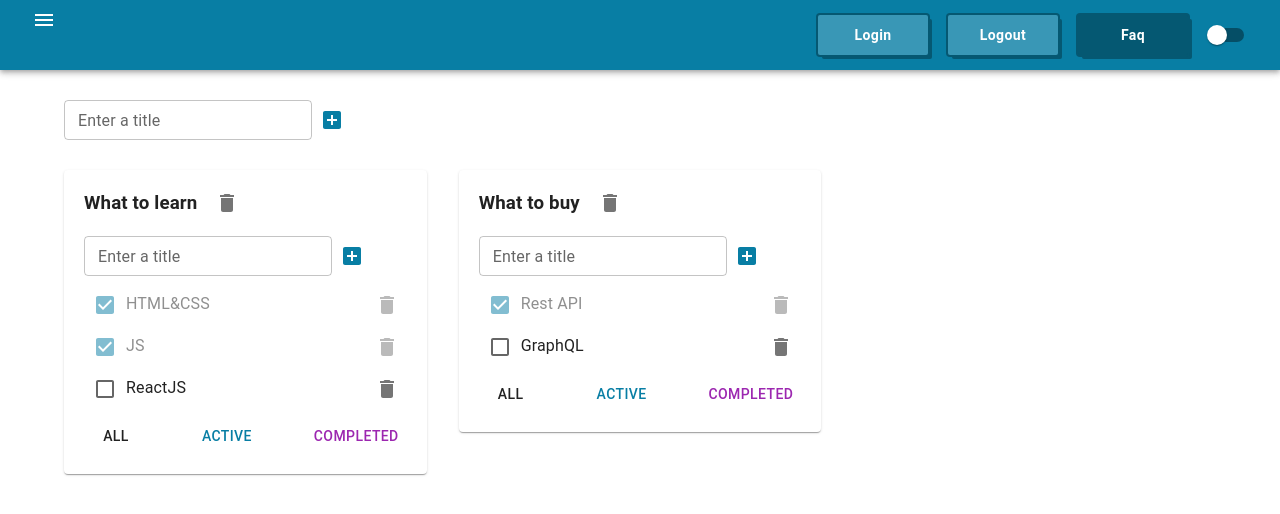
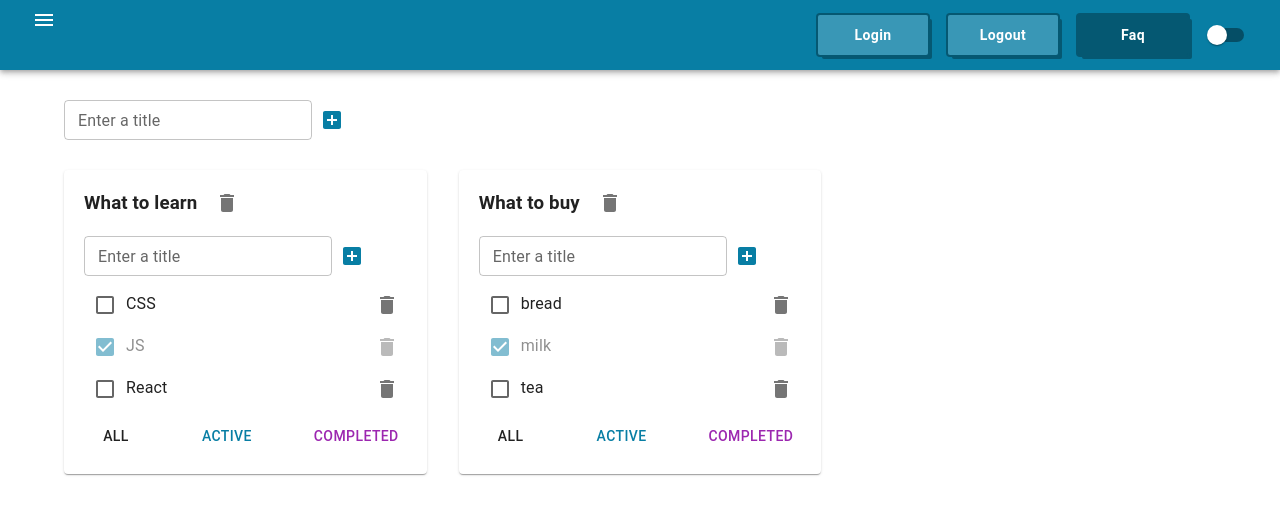
Before and after one commit to Maksimus39/Todolist, a React (Create React App) app: page / in a window 1280 px wide. Shown: the top 514 px of the page. Built offline with nearby package versions, Linux system fonts and the light colour scheme.

Commit message:
Update App component with new features and refactoring

```diff
--- a/src/App.tsx
+++ b/src/App.tsx
@@ -32,10 +32,6 @@ function App() {
     let todolistID1 = v1()
     let todolistID2 = v1()
 
-    // let [todolist, setTodolist] = useState<TodolistType[]>([
-    //     {id: todolistID1, title: 'What to learn', filter: 'all'},
-    //     {id: todolistID2, title: 'What to buy', filter: 'all'},
-    // ])
     let [todolist, dispatchTodolist] = useReducer(todolistsReducer, [
         {id: todolistID1, title: 'What to learn', filter: 'all'},
         {id: todolistID2, title: 'What to buy', filter: 'all'},
@@ -43,13 +39,14 @@ function App() {
 
     const [tasks, setTasks] = useState<TasksStateType>({
         [todolistID1]: [
-            {id: v1(), title: 'HTML&CSS', isDone: true},
-            {id: v1(), title: 'JS', isDone: true},
-            {id: v1(), title: 'ReactJS', isDone: false},
+            {id: '1', title: 'CSS', isDone: false},
+            {id: '2', title: 'JS', isDone: true},
+            {id: '3', title: 'React', isDone: false}
         ],
         [todolistID2]: [
-            {id: v1(), title: 'Rest API', isDone: true},
-            {id: v1(), title: 'GraphQL', isDone: false},
+            {id: '1', title: 'bread', isDone: false},
+            {id: '2', title: 'milk', isDone: true},
+            {id: '3', title: 'tea', isDone: false}
         ]
     })
 
@@ -60,12 +57,8 @@ function App() {
         }
         setTasks(newTodolistTasks)
     }
-    // функция фильтрации тасок
+    // функция фильтрации тудулистов
     const changeFilter = (filter: FilterValuesType, todolistId: string) => {
-        // const newTodolist = todolist.map(tl => {
-        //     return tl.id === todolistId ? {...tl, filter} : tl
-        // })
-        // setTodolist(newTodolist)
         const action = changeTodolistFilterAC(filter, todolistId)
         dispatchTodolist(action)
     }
@@ -88,37 +81,24 @@ function App() {
     }
     // функция удаления тудулиста
     const removeTodolist = (todolistId: string) => {
-        // const newTodolistID = todolist.filter(t => t.id !== todolistId)
-        // setTodolist(newTodolistID)
-        // delete tasks[todolistId]
-        // setTasks({...tasks})
         const action = removeTodolistAC(todolistId)
         dispatchTodolist(action)
     }
     // универсальная форма добавления тудулиста
     const addTodolist = (title: string) => {
-        // const todolistId1 = v1()
-        // const newTodolist: TodolistType = {
-        //     id: todolistId1,
-        //     title: title,
-        //     filter: 'all'
-        // }
-        // setTodolist([newTodolist, ...todolist])
-        // setTasks({...tasks, [todolistId1]: []})
         const action = addTodolistAC(title)
         dispatchTodolist(action)
     }
     // функция изменения названия таски
     const updateTask = (todolistId: string, taskID: string, title: string) => {
-        const newTitleTasks = {
+        const newTodolistTasks = {
             ...tasks,
-            [todolistId]: tasks[todolistId].map(t => t.id === taskID ? {...t, title: title} : t)
+            [todolistId]: tasks[todolistId].map(t => (t.id === taskID ? { ...t, title } : t)),
         }
-        setTasks(newTitleTasks)
+        setTasks(newTodolistTasks)
     }
     // функция переименования заголовка тудулиста
     const updateTodolist = (todolistId: string, title: string) => {
-        // setTodolist(todolist.map(t => t.id === todolistId ? {...t, title: title} : t))
         const action = changeTodolistTitleAC(todolistId, title)
         dispatchTodolist(action)
     }
```
